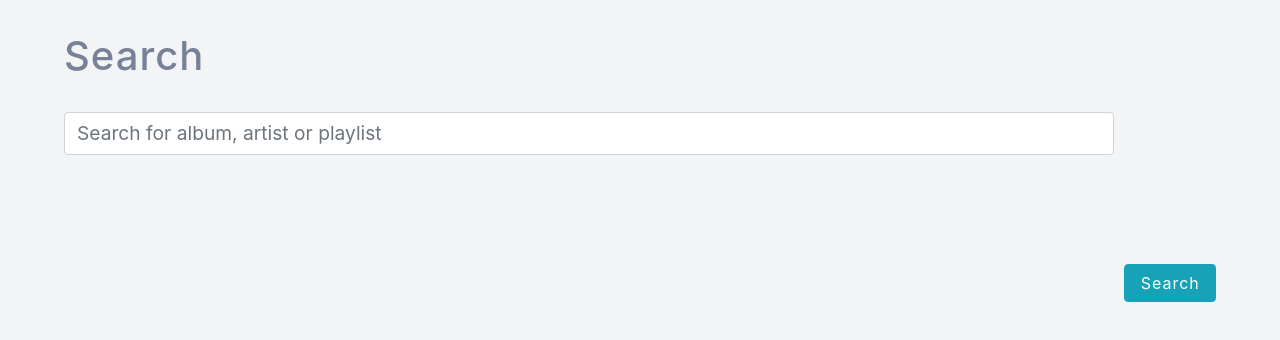
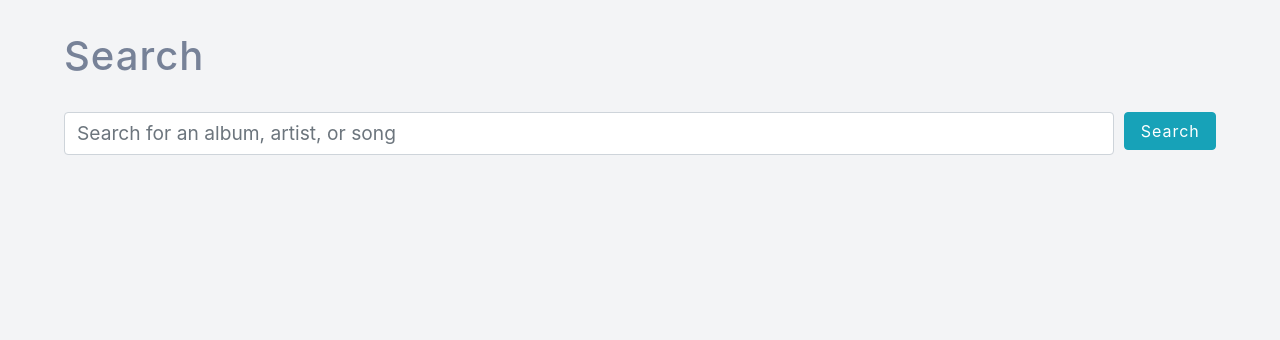
Before and after one commit to cs130-w22/Group-A5, a React app: page /dashboard in a window 1280 px wide. Shown: the top 340 px of the page. Built offline with nearby package versions, Linux system fonts and the light colour scheme; no server answers.

Commit message:
Query on keystroke change

```diff
--- a/src/components/SearchForm.js
+++ b/src/components/SearchForm.js
@@ -1,7 +1,6 @@
-import React, { useState } from 'react';
+import React, { useState, useEffect } from 'react';
 import { Form, Button } from 'react-bootstrap';
 import SearchResult from "../components/SearchResult";
-
 import './../style/SearchForm.css';
 
 const SearchForm = (props) => {
@@ -10,10 +9,10 @@ const SearchForm = (props) => {
 
   const { result, selectedCategory } = props;
 
-  const handleInputChange = (event) => {
-    const searchTerm = event.target.value;
-    setSearchTerm(searchTerm);
-  };
+  useEffect(() => {
+    props.handleSearch(searchTerm);
+  }, [searchTerm])
+
   const handleSearch = (event) => {
     event.preventDefault();
     if (searchTerm.trim() !== '') {
@@ -23,25 +22,33 @@ const SearchForm = (props) => {
       setErrorMsg('Please enter a search term.');
     }
   };
+
+  const handleInputChange = (event) => {
+    const searchTerm = event.target.value;
+    setSearchTerm(searchTerm);
+  };
+
   return (
     <div>
-      <Form className="d-flex flex-row justify-content-between align-items-center" onSubmit={handleSearch}>
-        {errorMsg && <p className="errorMsg">{errorMsg}</p>}
+      {errorMsg && <p className="errorMsg">{errorMsg}</p>}
+      <Form className="d-flex flex-row justify-content-between align-items-start" onSubmit={handleSearch}>
         <Form.Group className="form-group" controlId="formBasicEmail">
           <Form.Control
             className="form-control"
             type="search"
             name="searchTerm"
             value={searchTerm}
-            placeholder="Search for album, artist or playlist"
+            placeholder="Search for an album, artist, or song"
             onChange={handleInputChange}
             autoComplete="off"
           />
-          <SearchResult
-            result={result}
-            //loadMore={loadMore}
-            selectedCategory={selectedCategory}
-          />
+          {searchTerm &&
+          (<SearchResult
+              result={result}
+              //loadMore={loadMore}
+              selectedCategory={selectedCategory}
+            />
+          )}
         </Form.Group>
         <Button className="form-button" variant="info" type="submit">
           Search
```
